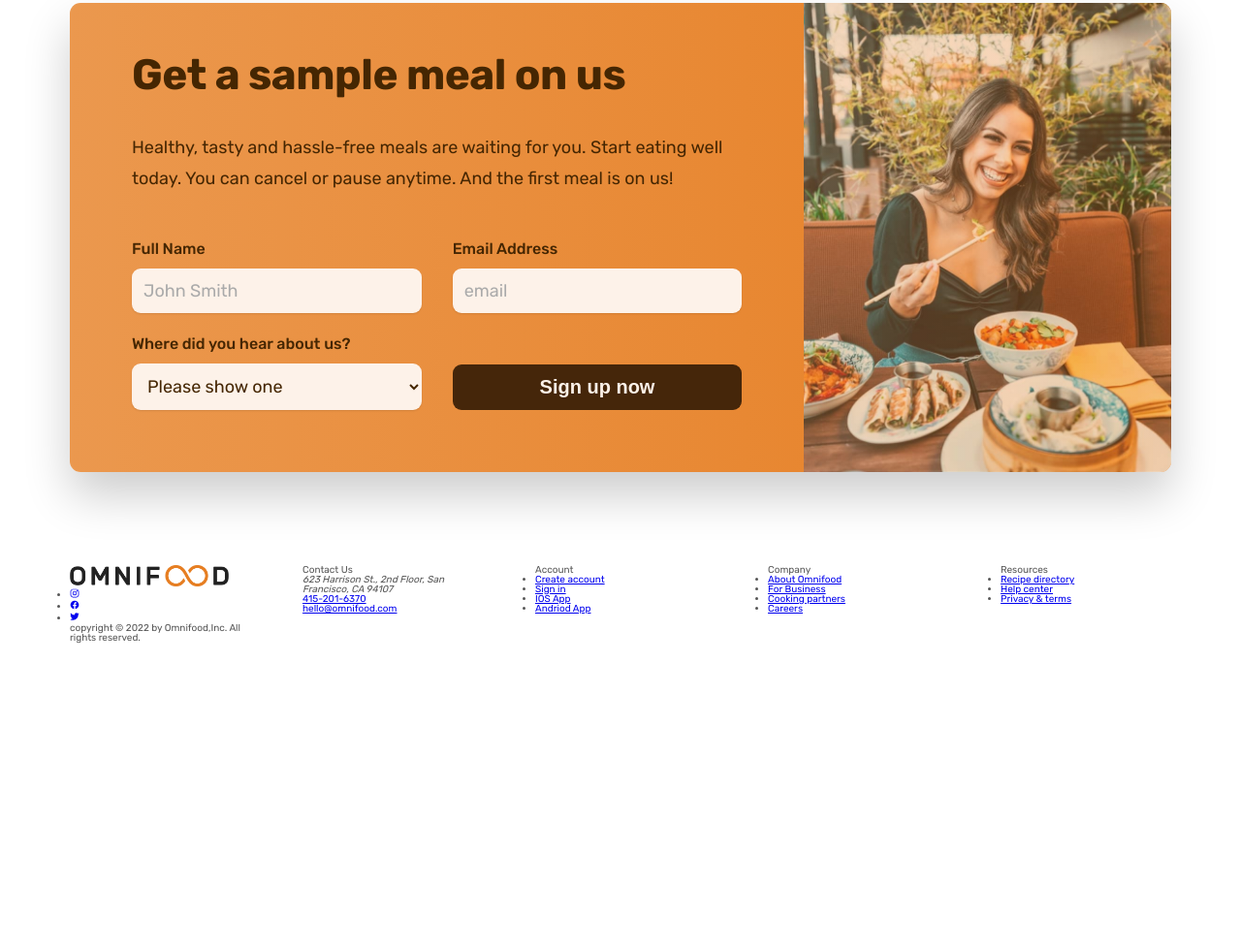
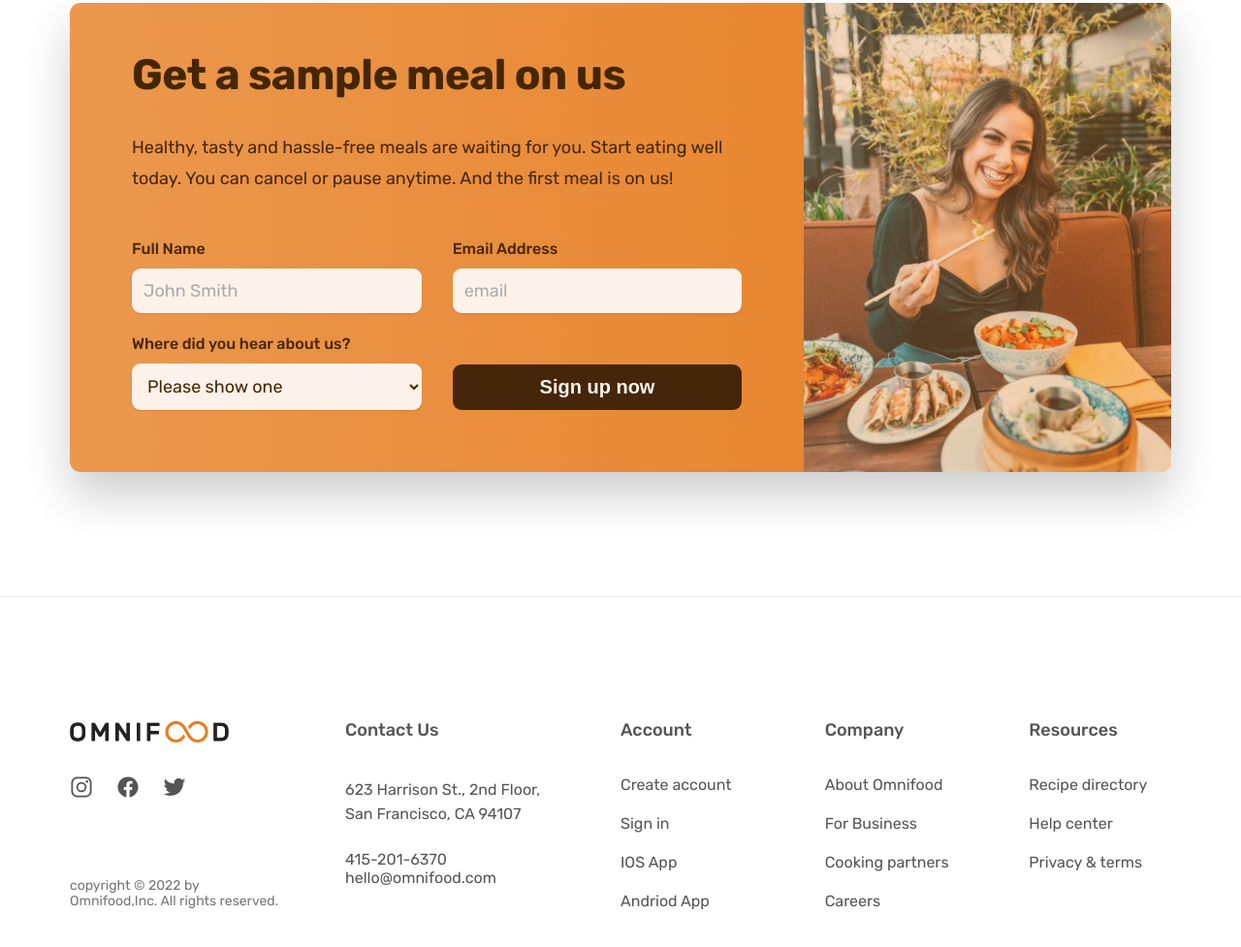
Before and after one commit to Gbenro/Omnifood, a plain HTML site: page index.html in a window 1280 px wide. Shown: the part 5965-6942 px from the top of the page at 97% size. Before the commit the page ends 6629 px from the top, so only its background shows below. Drawn offline with nearby package versions, Linux system fonts and the light colour scheme; files whose address does not match are found by name.

Commit message:
finished footer

```diff
--- a/css/general.css
+++ b/css/general.css
@@ -94,7 +94,10 @@ body {
 .grid--5-cols {
   grid-template-columns: repeat(5, 1fr);
 }
+.grid--footer{
+  grid-template-columns:1.5fr 1.5fr 1fr 1fr 1fr;
 
+}
 .grid--center-v {
   align-items: center;
 }
--- a/css/style.css
+++ b/css/style.css
@@ -496,7 +496,7 @@ line-height:1.8;
       CTA SECTION
  *****************************/
  .section-cta {
-  padding: 9.6rem 0;
+  padding: 9.6rem 0 12.8rem 0;
 }
 
 .cta{
@@ -588,6 +588,73 @@ margin-bottom:1.2rem;
 /*****************************
       FOOTER SECTION
  *****************************/
- .section-cta {
-  padding: 9.6rem 0;
+ .footer {
+  padding:12.8rem 0;
+  border-top: 1px solid #eee
 }
+.logo-col{
+  display:flex;
+  flex-direction:column;
+
+}
+.footer-logo{
+  display:block;
+  margin-bottom:3.2rem;
+
+
+}
+.social-icon{
+  height:2.4rem;
+  width:2.4rem;
+}
+.social-links{
+  list-style:none;
+  display:flex;
+  gap:2.4rem
+}
+.copyright{
+  font-size:1.4rem;
+  color:#767676;
+  line-height:1.6rem;
+  margin-top:auto;
+}
+.footer-heading{
+  font-size:1.8rem;
+  font-weight:500;
+  margin-bottom:4rem;
+}
+
+.contacts{
+  font-style:normal;
+  font-size:  1.6rem;
+  line-height:1.6 ;
+
+}
+.address{
+  margin-bottom:2.4rem;
+}
+.number{
+  line-height:1.2;
+}
+
+.footer-nav{
+  list-style:none;
+  display:flex;
+  flex-direction:column;
+  gap:2.4rem
+}
+
+.footer-link:link,
+.footer-link:visited{
+text-decoration:none;
+font-size:1.6rem;
+color:#767676;
+transition:all 0.3s;
+
+}
+
+.footer-link:link,
+.footer-link:visited{
+  color:#555;
+
+}
--- a/index.html
+++ b/index.html
@@ -575,21 +575,21 @@
     </main>
 
     <footer class="footer">
-      <div class="container grid grid--5-cols">
+      <div class="container grid grid--footer">
         <div class="logo-col">
-          <a href="/">
-            <img class="logo" alt="Omnifood logo" src="img/omnifood-logo.png" />
+          <a href="/"  class="footer-logo">
+            <img alt="Omnifood logo" class="logo" src="img/omnifood-logo.png" />
           </a>
 
           <ul class="social-links">
             <li>
-              <a href="#"><ion-icon name="logo-instagram"></ion-icon></a>
+              <a class="footer-link" href="#"><ion-icon class="social-icon" name="logo-instagram"></ion-icon></a>
             </li>
             <li>
-              <a href="#"><ion-icon name="logo-facebook"></ion-icon></a>
+              <a class="footer-link" href="#"><ion-icon class="social-icon"name="logo-facebook"></ion-icon></a>
             </li>
             <li>
-              <a href="#"><ion-icon name="logo-twitter"></ion-icon></a>
+              <a class="footer-link" href="#"><ion-icon  class="social-icon"name="logo-twitter"></ion-icon></a>
             </li>
           </ul>
           <p class="copyright">
@@ -599,38 +599,38 @@
         <div class="address-col">
           <p class="footer-heading">Contact Us</p>
           <address class="contacts">
-            <p>623 Harrison St., 2nd Floor, San Francisco, CA 94107</p>
+            <p class="address">623 Harrison St., 2nd Floor, San Francisco, CA 94107</p>
           </address>
-          <p>
-            <a href="tel:415-201-6370"> 415-201-6370 </a>
+          <p class="number">
+            <a class="footer-link" href="tel:415-201-6370"> 415-201-6370 </a>
             <br />
-            <a href="mailto:hello@omnifood.com"> hello@omnifood.com</a>
+            <a class="footer-link" href="mailto:hello@omnifood.com"> hello@omnifood.com</a>
           </p>
         </div>
         <nav class="nav-col">
           <p class="footer-heading">Account</p>
           <ul class="footer-nav">
-            <li><a href="#"> Create account </a></li>
-            <li><a href="#"> Sign in </a></li>
-            <li><a href="#"> IOS App</a></li>
-            <li><a href="#">Andriod App </a></li>
+            <li><a class="footer-link" href="#"> Create account </a></li>
+            <li><a class="footer-link" href="#"> Sign in </a></li>
+            <li><a class="footer-link" href="#"> IOS App</a></li>
+            <li><a class="footer-link" href="#">Andriod App </a></li>
           </ul>
         </nav>
         <nav class="nav-col">
           <p class="footer-heading">Company</p>
           <ul class="footer-nav">
-            <li><a href="#"> About Omnifood </a></li>
-            <li><a href="#"> For Business </a></li>
-            <li><a href="#"> Cooking partners</a></li>
-            <li><a href="#">Careers </a></li>
+            <li><a class="footer-link" href="#"> About Omnifood </a></li>
+            <li><a class="footer-link" href="#"> For Business </a></li>
+            <li><a class="footer-link" href="#"> Cooking partners</a></li>
+            <li><a class="footer-link" href="#">Careers </a></li>
           </ul>
         </nav>
         <nav class="nav-col">
           <p class="footer-heading">Resources</p>
           <ul class="footer-nav">
-            <li><a href="#"> Recipe directory </a></li>
-            <li><a href="#"> Help center</a></li>
-            <li><a href="#"> Privacy & terms</a></li>
+            <li><a class="footer-link" href="#"> Recipe directory </a></li>
+            <li><a class="footer-link" href="#"> Help center</a></li>
+            <li><a class="footer-link" href="#"> Privacy & terms</a></li>
           </ul>
         </nav>
       </div>
```
